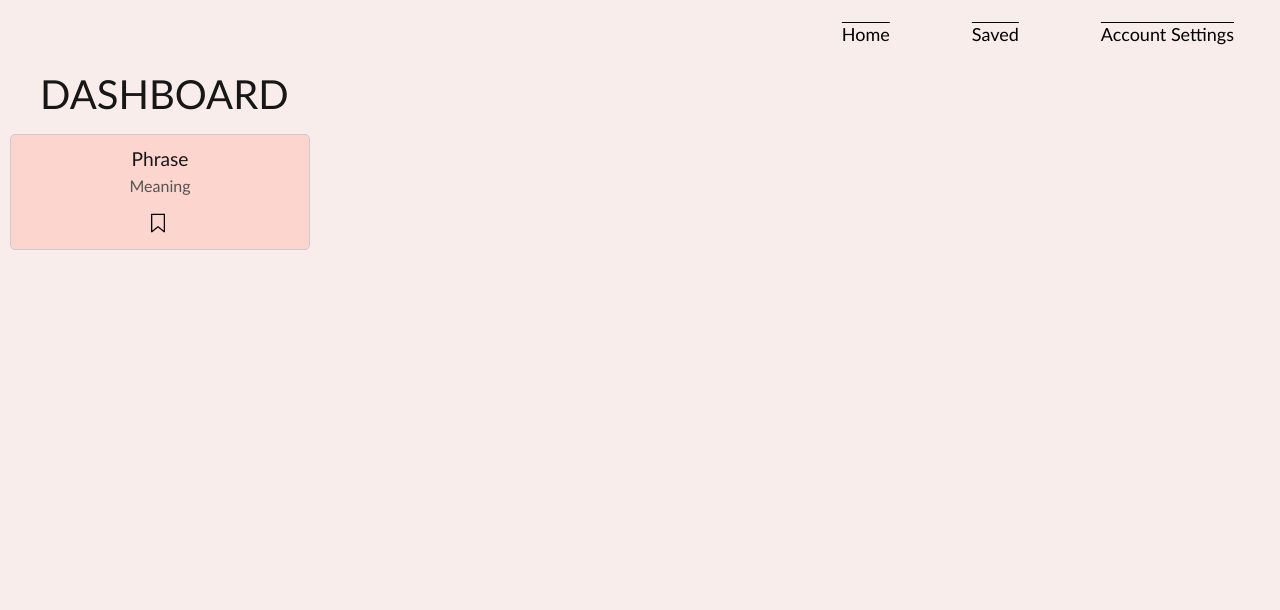
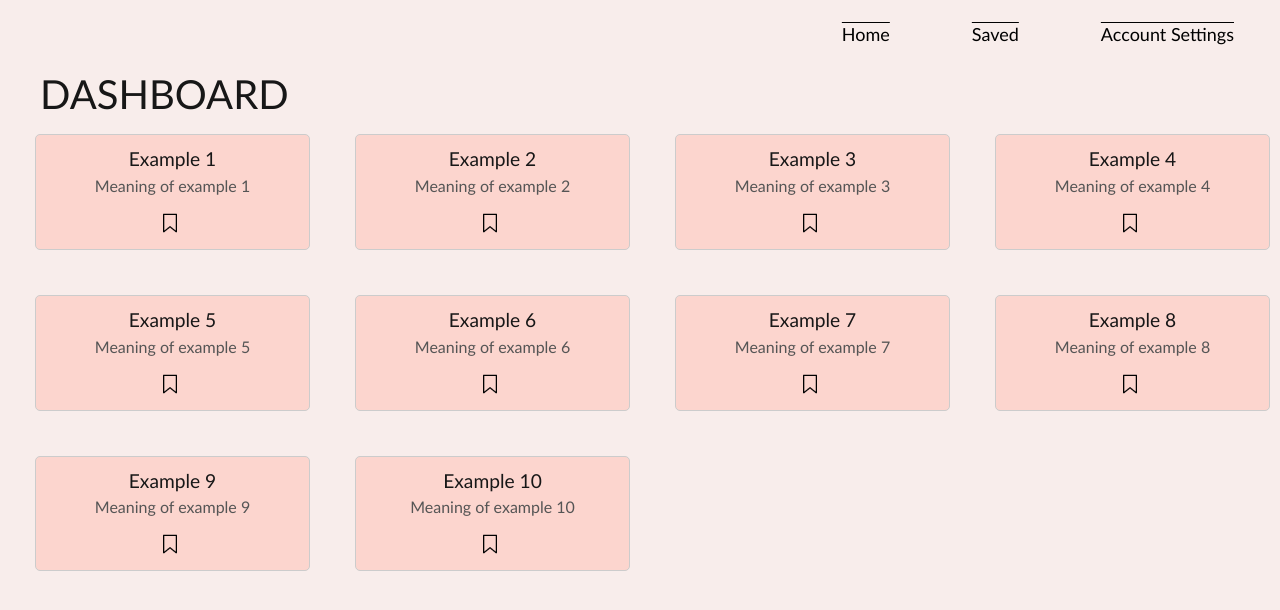
Before and after one commit to umayaush/Hackathon2024, a Next.js app in the folder my-app/: page /dashboard in a window 1280 px wide. Shown: the top 610 px of the page. Built offline with nearby package versions, Linux system fonts and the light colour scheme.

Commit message:
dashboard is done. just need search bar

```diff
--- /dev/null
+++ b/my-app/app/components/PhraseGrid.js
@@ -0,0 +1,28 @@
+'use client';
+
+import React from 'react';
+import PhraseCard from './PhraseCard';
+
+const PhraseGrid = ({ phrases }) => {
+  return (
+    <div
+      style={{
+        display: 'grid',
+        gridTemplateColumns: 'repeat(4, 1fr)',                  // 4 columns -- can change as needed
+        gap: '25px',
+        paddingLeft: '25px'
+      }}
+    >
+      {phrases.map((phraseObj, index) => (          // create the array
+        <PhraseCard
+          key={index}
+          phrase={phraseObj.phrase}
+          meaning={phraseObj.meaning}
+        />
+      ))}
+
+    </div>
+  );
+};
+
+export default PhraseGrid;
--- a/my-app/app/dashboard/page.js
+++ b/my-app/app/dashboard/page.js
@@ -1,9 +1,21 @@
 import Navbar from '../components/Navbar';
-import PhraseCard from '../components/PhraseCard';
+// import PhraseCard from '../components/PhraseCard';
+import PhraseGrid from '../components/PhraseGrid';
 
 export default function Page() {
-    const phrase = "Phrase";
-    const meaning = "Meaning";
+    const phrases = [
+        { phrase: 'Example 1', meaning: 'Meaning of example 1' },
+        { phrase: 'Example 2', meaning: 'Meaning of example 2' },
+        { phrase: 'Example 3', meaning: 'Meaning of example 3' },
+        { phrase: 'Example 4', meaning: 'Meaning of example 4' },
+        { phrase: 'Example 5', meaning: 'Meaning of example 5' },
+        { phrase: 'Example 6', meaning: 'Meaning of example 6' },
+        { phrase: 'Example 7', meaning: 'Meaning of example 7' },
+        { phrase: 'Example 8', meaning: 'Meaning of example 8' },
+        { phrase: 'Example 9', meaning: 'Meaning of example 9' },
+        { phrase: 'Example 10', meaning: 'Meaning of example 10' },
+                // sql will probably handle this, but these are just placeholders
+      ];
 
     return (
         <div>
@@ -11,7 +23,7 @@ export default function Page() {
             <main>
                 <h1>DASHBOARD</h1>
                 <div>
-                    <PhraseCard phrase={phrase} meaning={meaning} />
+                    <PhraseGrid phrases={phrases} />
                 </div>
             </main>
         </div>
```
